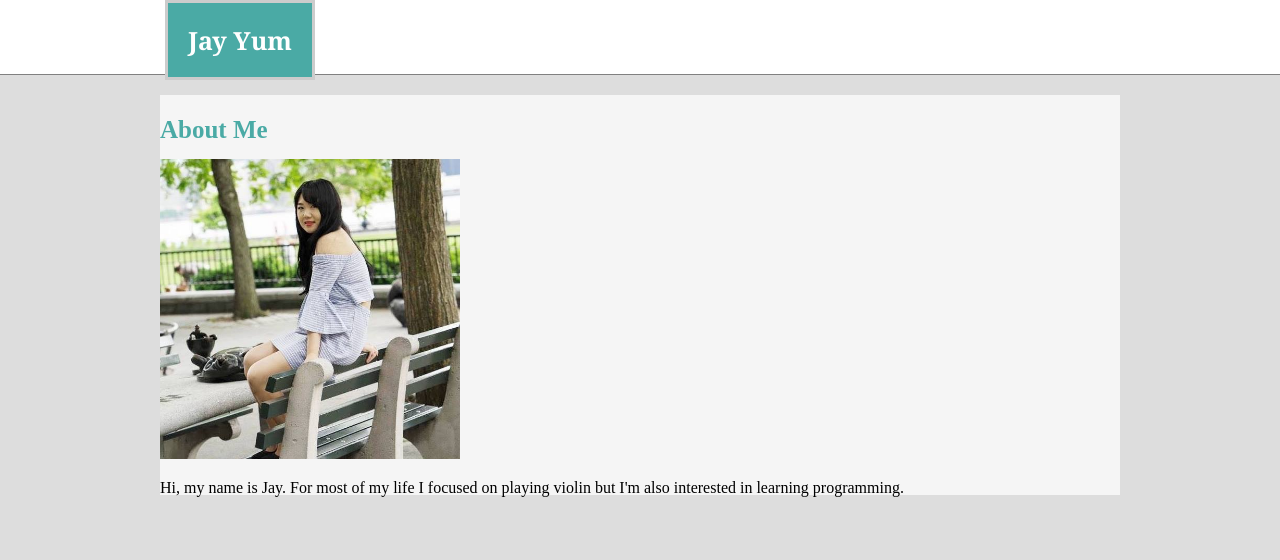
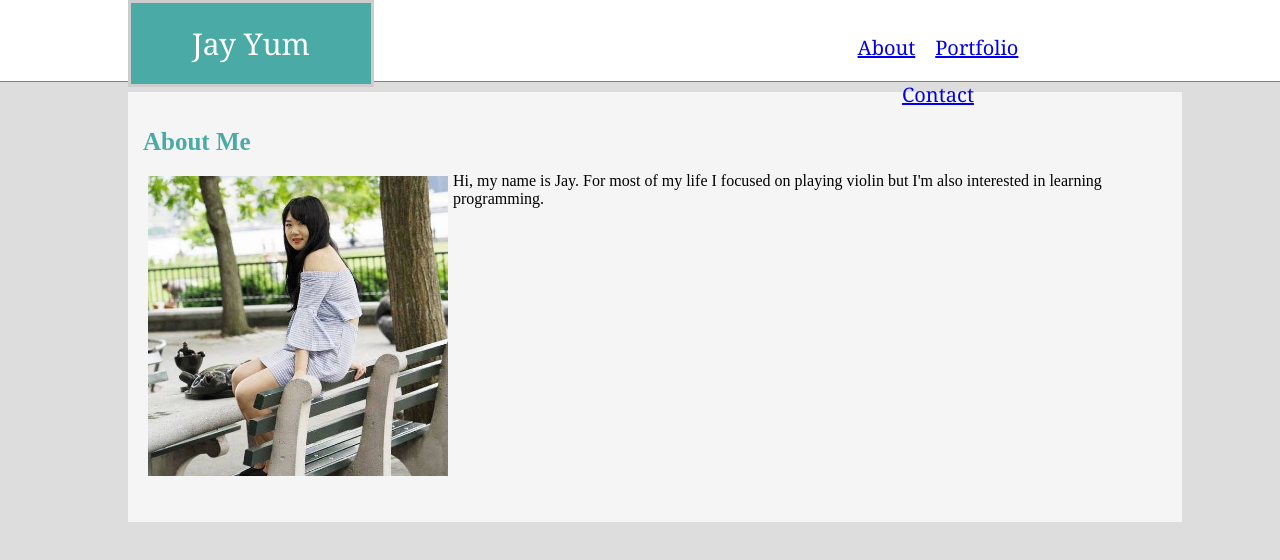
Before and after one commit to jsyum/Basic-Portfolio, a plain HTML site: page index.html in a window 1280 px wide. Drawn offline with Linux system fonts and the light colour scheme.

Commit message:
Add change

```diff
--- a/assets/css/style.css
+++ b/assets/css/style.css
@@ -1,49 +1,56 @@
 .header {
     background-color: white;
-    height: 74px;
+    height: 81px;
     border-bottom: 1px solid grey;
     margin: 0;
     position: relative;
 }
 
 .name {
+    width: 200px;
+    margin-left: 10%;
+    font-family: 'Georgia';
+    font-size: 30px;
+    text-align: center;
+    background-color: #4aaaa5;
+    color: #ffffff;
+    border-style: solid;
+    border-width: 3px;
+    border-color: #cccccc;
+    padding: 20px;
+}
+
+.links {
+    display: block;
+    width: 300px;
+    height: 50px;
+    font-size: 20px;
     position: absolute;
-    right: 50%;
-    margin-right: 325px;
-    height: 74px;
+    left: 60%;
+    top: 5%;
+    color: grey;
+    box-align: right;
+
+}
+
+nav li {
+    display: inline-block;
+    padding: 10px;
 }
 
 .about {
-    display: inline-block;
-    top: 0;
-    right: 0;
-    bottom: 0;
-    left: 0;
-    position: fixed;
-    margin: auto;
+    margin-left: 10%;
     background: whitesmoke;
-    width: 960px;
+    width: 80%;
     height: 400px;
-    margin-top: 95px;
+    margin-top: 10px;
+    padding: 15px;
 }
 
 body {
     background-color: #dddddd;
     margin: 0px;
 }
-
-h1 {
-    font-family: 'Georgia';
-    font-size: 25px;
-    text-align: center;
-    margin: 0px;
-    background-color: #4aaaa5;
-    color: #ffffff;
-    border-style: solid;
-    border-width: 3px;
-    border-color: #cccccc;
-    padding: 20px;
-    }
 
 h2 {
     font-size: 25px;
@@ -53,3 +60,8 @@ h2 {
     text-decoration: bold;
 
 }
+
+img {
+    float: left;
+    padding: 5px;
+}
--- a/index.html
+++ b/index.html
@@ -2,24 +2,28 @@
 <html lang="en">
   <head>
     <!-- Linking CSS -->
-	<link rel="stylesheet" type="text/css" href="assets/css/style.css">
-    <meta charset="UTF-8">
+    <link rel="stylesheet" type="text/css" href="assets/css/style.css" />
+    <meta charset="UTF-8" />
     <title>Basic Portfolio</title>
   </head>
 
   <body>
-
     <div class="header">
-<div class="name">
-    <h1>Jay Yum</h1>
+      <div class="name">Jay Yum
+      <div class="links">
+        <nav>
+          <ul>
+            <li><a href="index.html">About</a></li><li><a href="portfolio.html">Portfolio</a></li><li><a href="contact.html">Contact</a></li></div>
       </div>
     </div>
 
     <div class="about">
       <h2>About Me</h2>
-    <img src="assets/images/me.jpg" alt="jy" width="300" height="300">
-    <p>Hi, my name is Jay. For most of my life I focused on playing violin but I'm also interested in learning programming.</p>
+      <img src="assets/images/me.jpg" alt="jy" width="300" height="300" />
+      <p>
+        Hi, my name is Jay. For most of my life I focused on playing violin but
+        I'm also interested in learning programming.
+      </p>
     </div>
-
   </body>
 </html>
```
Also changed, not shown: 1 other file. Lines whose indentation alone changed are shown as unchanged.
